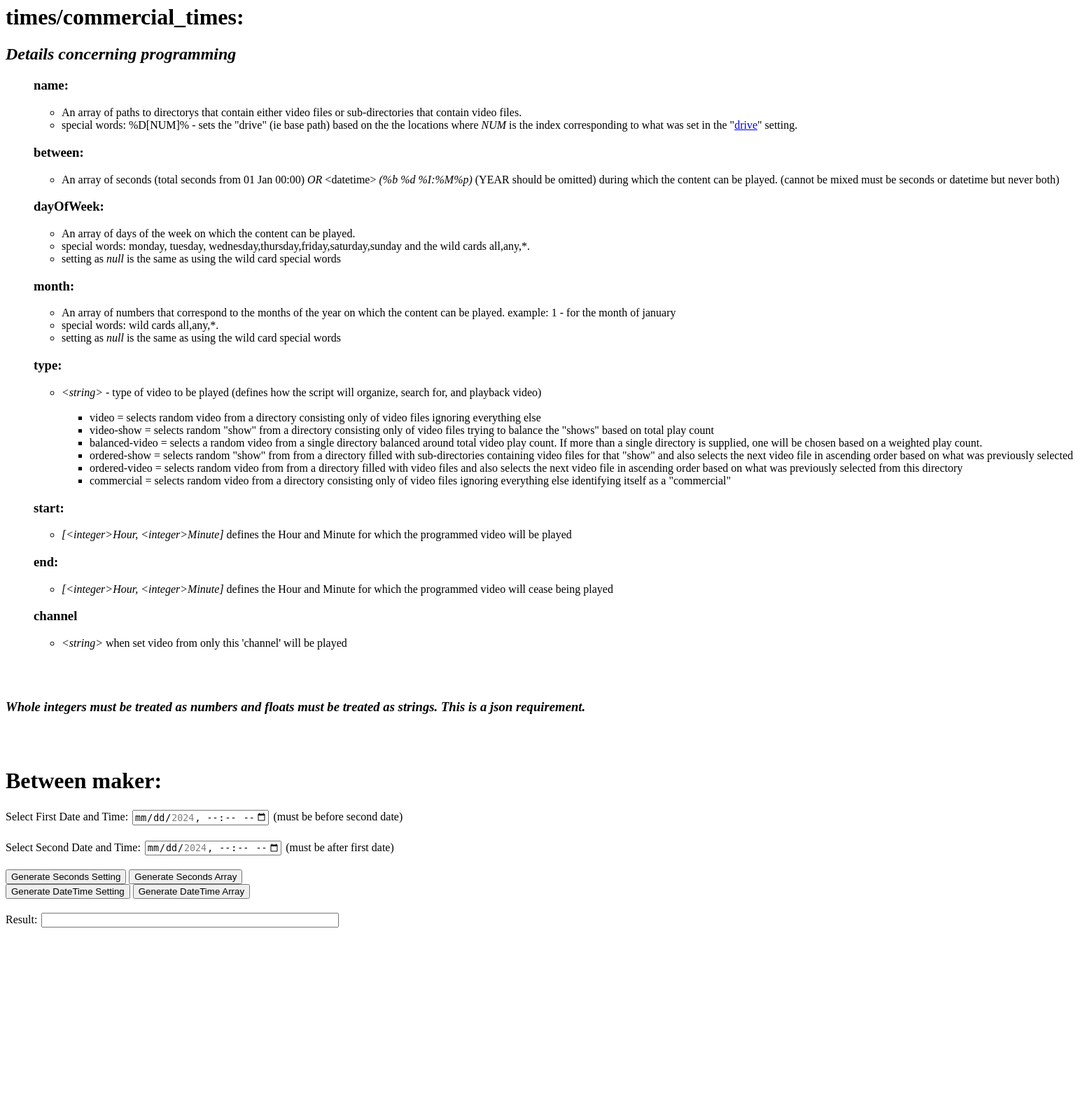
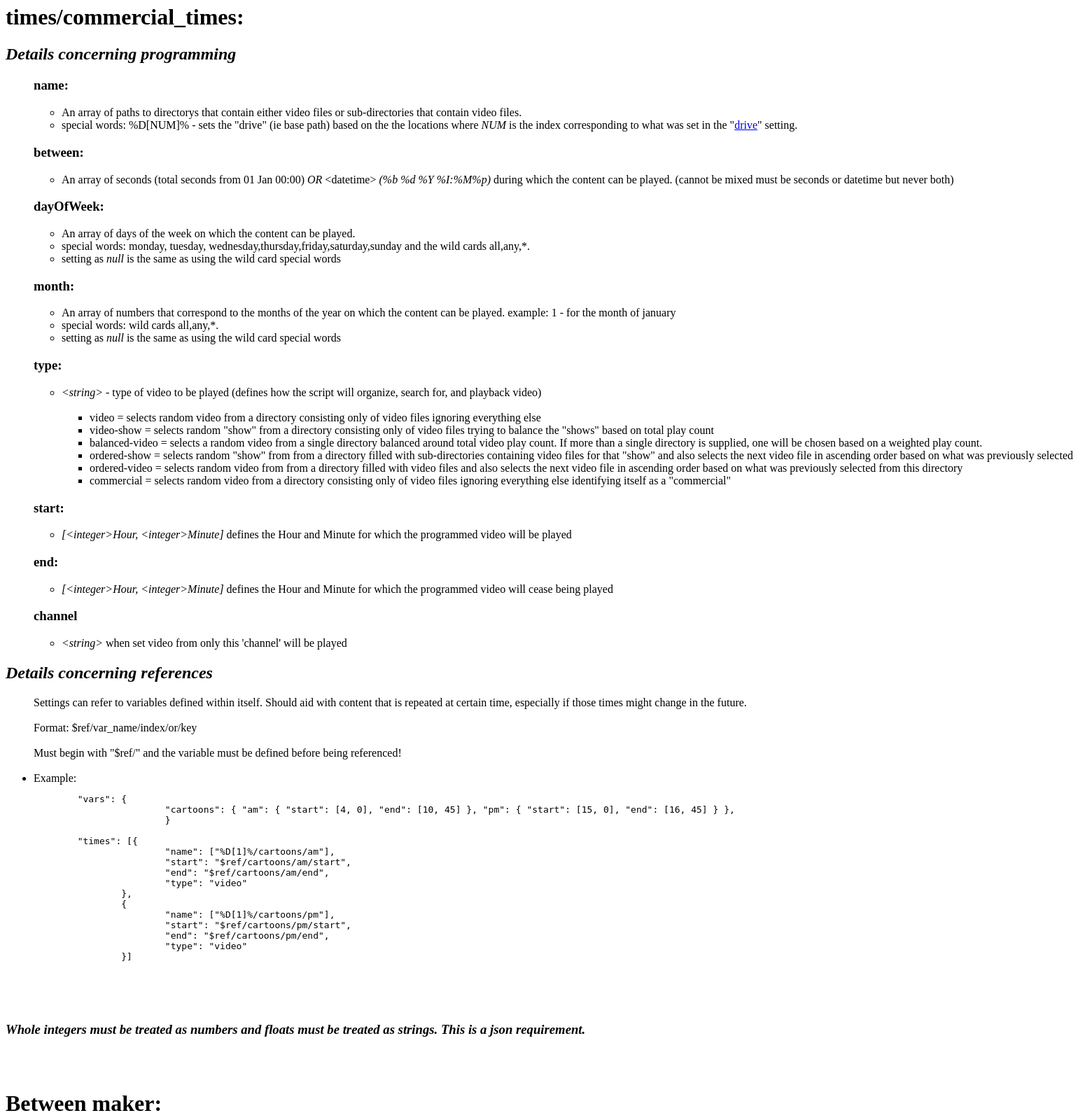
Before and after one commit to mopenstein/raspberry_pi_tv_station, a PHP site: page /settings.php in a window 1560 px wide. Shown: the part 1468-3068 px from the top of the page at 70% size. Before the commit the page ends 2793 px from the top, so only its background shows below. Run offline with PHP 8.4, Linux system fonts and the light colour scheme.

Commit message:
Update for script version 101.94

```diff
--- a/webui/index.php
+++ b/webui/index.php
@@ -666,7 +666,11 @@ if(isset($_GET["getshowname"])) {
 	}
 
 	$shortname=getTvShowName($_GET["getshowname"], $parsedShows);
+	if(isset($_GET["short"])) die($shortname);
+
 	$showType=getShowType($shortname, $parsedShows);
+
+
 
 	$row=0;
 	$remote_diff_set = false;
--- a/webui/settings.php
+++ b/webui/settings.php
@@ -146,7 +146,7 @@ var myInput = document.getElementById("editor");
 	<ul>
 		<li><i>string&gt;</i> used to identify the script in the web front end</li>
 	</ul>
-	<h3><a name="drive"></a>drive:</h3>
+	<h3>drive:</h3>
 	<ul>
 		<li><i>[ string&gt;, array&gt; ]</i> list of strings containing locations of programming content. <i>(will automatically be converted to %D[index]% keyword)</i></li>
 	</ul>
@@ -180,7 +180,7 @@ var myInput = document.getElementById("editor");
 	</ul>
 	<h3>between:</h3>
 	<ul>
-		<li>An array of seconds (total seconds from 01 Jan 00:00) <i>OR</i> &lt;datetime&gt; <i>(%b %d %I:%M%p)</i> (YEAR should be omitted) during which the content can be played. (cannot be mixed must be seconds or datetime but never both)</li>
+		<li>An array of seconds (total seconds from 01 Jan 00:00) <i>OR</i> &lt;datetime&gt; <i>(%b %d %Y %I:%M%p)</i> during which the content can be played. (cannot be mixed must be seconds or datetime but never both)</li>
 	</ul>
 	<h3>dayOfWeek:</h3>
 	<ul>
@@ -219,6 +219,36 @@ var myInput = document.getElementById("editor");
 	<ul>
 		<li><i>&lt;string&gt;</i> when set video from only this 'channel' will be played</li>
 	</ul>
+</ul>
+<h2><em>Details concerning references</em></h2>
+<ul>
+Settings can refer to variables defined within itself. Should aid with content that is repeated at certain time, especially if those times might change in the future.<br>
+<br>
+Format: $ref/var_name/index/or/key<br>
+<br>
+Must begin with "$ref/" and the variable must be defined before being referenced!<br>
+<br>
+<li>
+	Example:<br>
+		<pre>
+	"vars": {
+			"cartoons": { "am": { "start": [4, 0], "end": [10, 45] }, "pm": { "start": [15, 0], "end": [16, 45] } },
+			}
+
+	"times": [{
+			"name": ["%D[1]%/cartoons/am"],
+			"start": "$ref/cartoons/am/start",
+			"end": "$ref/cartoons/am/end",
+			"type": "video"
+		},
+		{
+			"name": ["%D[1]%/cartoons/pm"],
+			"start": "$ref/cartoons/pm/start",
+			"end": "$ref/cartoons/pm/end",
+			"type": "video"
+		}]
+		</pre>
+	</li>
 </ul>
 <br><br>
 <h3><em>Whole integers must be treated as numbers and floats must be treated as strings. This is a json requirement.</em></h3>
@@ -267,7 +297,7 @@ var myInput = document.getElementById("editor");
 			} else if(type==2) {
 				document.getElementById('betweenResult').value = '"between": [ ["' + formatDate(datetime1) + '", "' + formatDate(datetime2) + '"] ]';
 			} else if(type==3) {
-				document.getElementById('betweenResult').value = '["' + formatDate(datetime1) + '", "' + formatDate(datetime2) + '"]';
+				document.getElementById('betweenResult').value = '["' + formatDate(datetime1) + '", "' + formatDate(datetime2) + '"] ]';
 			}
         }
     </script>
```
